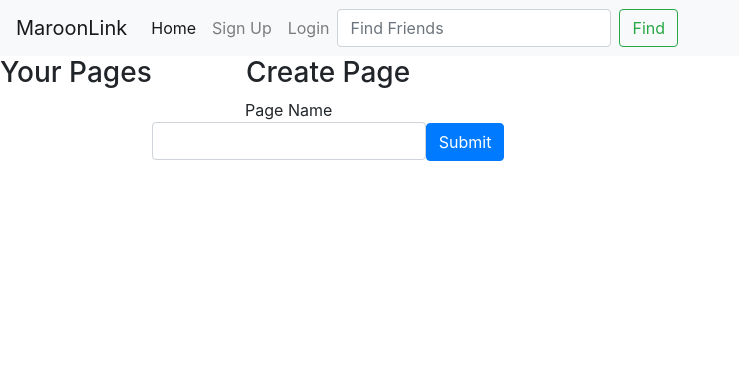
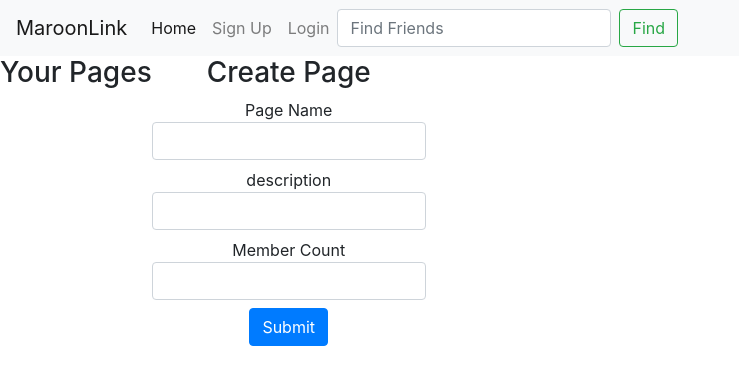
Before and after one commit to varvind/csce-310-project, a React (Create React App) app in the folder csce-310-project-frontend/: page /yourpages in a window 1280 px wide. Shown: the top 384 px of the page, without its empty margins (0-739 px from the left). Built offline with nearby package versions, Linux system fonts and the light colour scheme.

Commit message:
added creating pages

```diff
--- a/csce-310-project-frontend/src/pages/YourPages.js
+++ b/csce-310-project-frontend/src/pages/YourPages.js
@@ -5,15 +5,34 @@ export default function YourPages(props) {
     const [pages, setPages] = useState([]);
     const adminId = Cookies.get('adminId')
 
+    const handleChange = (event) => {
+        const name = event.target.name;
+        const value = event.target.value;
+        setPages(values => ({...values, [name]: value}))
+    }
+
     const handleSubmit = async (event) => {
         event.preventDefault();
 
-        let response = await fetch('http://localhost:4000/pages/create/${adminId}', {
+        let response = await fetch(`http://localhost:4000/pages/create/${adminId}`, {
             method: 'POST',
             headers: {'Content-Type':'application/json'},
-            body: JSON.stringify({})
+            body: JSON.stringify({
+                "description": pages.description,
+                "member_count": pages.member_count,
+                "name": pages.name,
+            })
         });
-        if(response.status === 201) {}
+
+        if(response.status === 201) {
+            response.text().then(async (page_id) => {
+                alert("Successfully Created Page")
+                // Cookies.set('page_id', page_id)
+
+            })
+        } else {
+            alert("Unable to create page")
+        }
     }
 
     return (
@@ -24,6 +43,7 @@ export default function YourPages(props) {
                     return (
                         <React.Fragment>
                             <a href={"/page/" + page.page_id}>{page.page_id}</a>
+                            <p>{page.name}</p>
                             <p>{page.description}</p>
                             <p>{page.member_count} members</p>
                         </React.Fragment>
@@ -38,10 +58,31 @@ export default function YourPages(props) {
                         type="text"
                         name="page_name"
                         class="form-control"
-                        value={""}
-                        onChange={() => {}}
+                        value={pages.name || ""}
+                        onChange={handleChange}
                         />
                     </label>
+                    <br/>
+                    <label>description
+                        <input
+                        type="text"
+                        name="description"
+                        class="form-control"
+                        value={pages.description || ""}
+                        onChange={handleChange}
+                        />
+                    </label>
+                    <br/>
+                    <label>Member Count
+                        <input
+                        type="text"
+                        name="member_count"
+                        class="form-control"
+                        value={pages.member_count || ""}
+                        onChange={handleChange}
+                        />
+                    </label>
+                    <br/>
                     <input type="submit" class="btn btn-primary" />
                 </form>
             </center>
```
Also changed, not shown: 1 other file (tests, documents, lock files or other folders).
